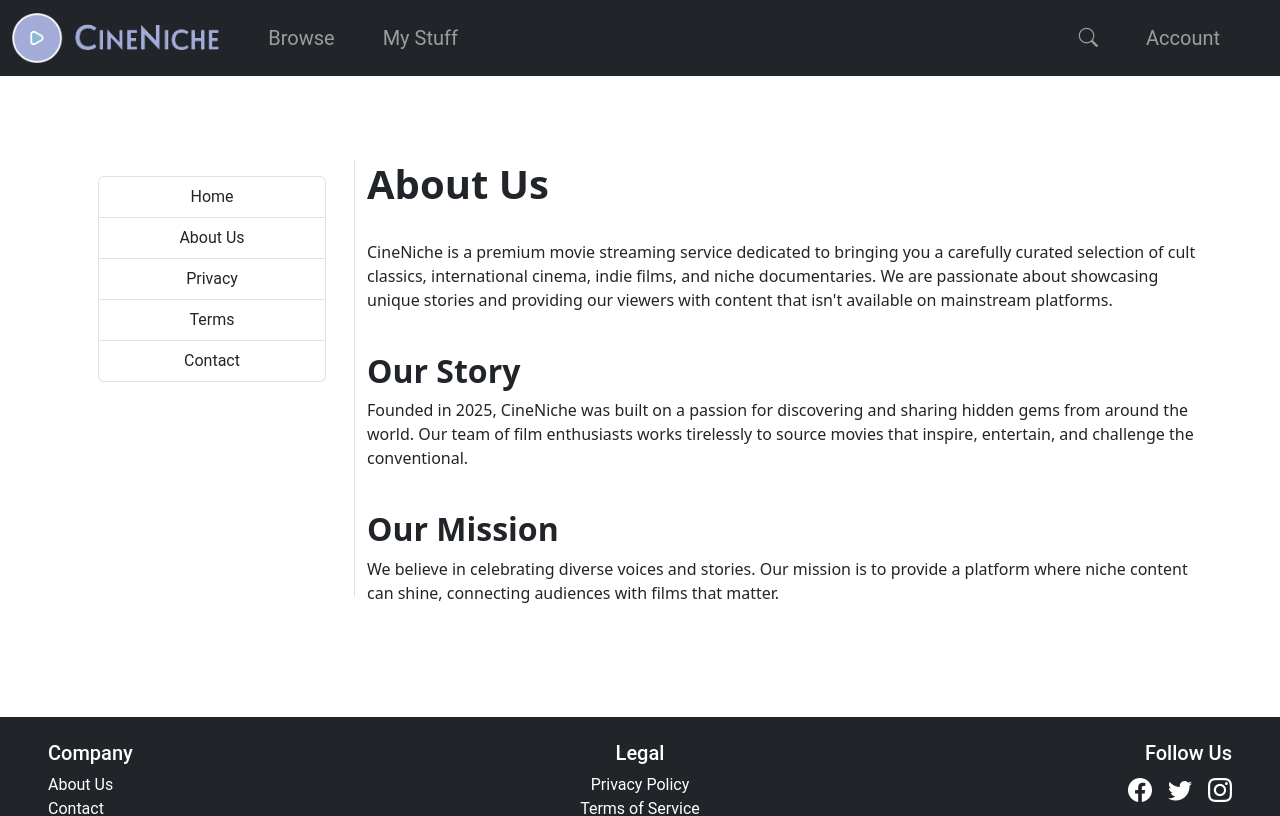
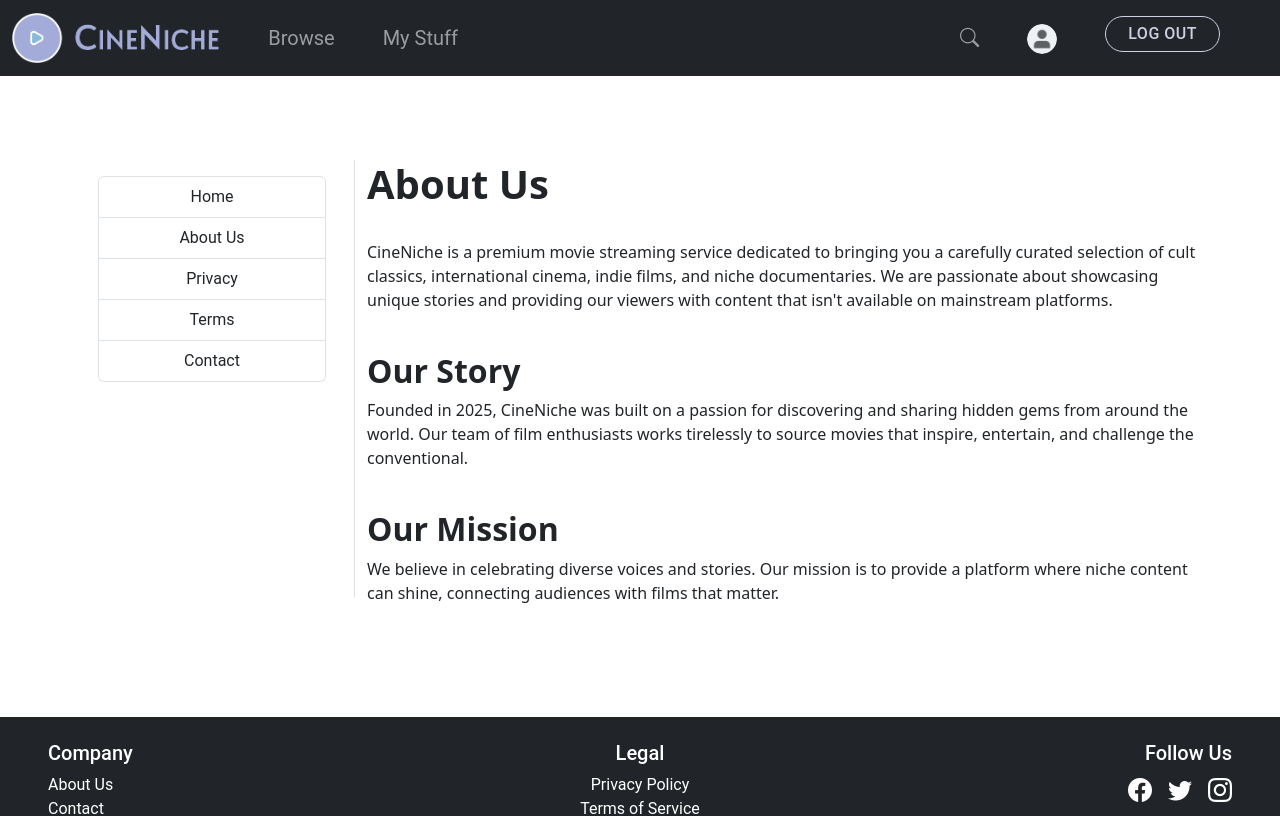
Before and after one commit to olsen20/INTEXII, a React (Vite) app in the folder frontend/: page /about in a window 1280 px wide. Shown: the top 816 px of the page. Built offline with nearby package versions, Linux system fonts and the light colour scheme.

Commit message:
logout functionality and profile icon

```diff
--- a/frontend/src/components/Header.tsx
+++ b/frontend/src/components/Header.tsx
@@ -1,11 +1,14 @@
 import React, { useState, useEffect, useRef } from "react";
-import { Link } from "react-router-dom";
+import { Link, useNavigate } from "react-router-dom";
 import "../styles/Header.css"; // Import custom CSS for slide-up/slide-down animations
-import fullLogo2 from "../assets/fullLogo2.png"; // Import your logo image
+import fullLogo2 from "../assets/fullLogo2.png"; // Logo image
+import profileIcon from "../assets/profileIcon.png"; // Profile icon image
+import Logout from "../components/Logout"; // Import the Logout component
 
 const Header: React.FC = () => {
   const [showHeader, setShowHeader] = useState<boolean>(true);
   const lastScrollY = useRef<number>(window.pageYOffset);
+  const navigate = useNavigate();
 
   const controlHeader = () => {
     const currentScrollY = window.pageYOffset;
@@ -25,8 +28,11 @@ const Header: React.FC = () => {
   }, []);
 
   return (
+    <>
       <nav
-      className={`navbar fixed-top navbar-dark bg-dark fs-5 ${showHeader ? "slide-down" : "slide-up"}`}
+        className={`navbar fixed-top navbar-dark bg-dark fs-5 ${
+          showHeader ? "slide-down" : "slide-up"
+        }`}
       >
         <div className="container-fluid d-flex justify-content-between align-items-center">
           {/* Left Section: Logo + "Browse" + "My Stuff" */}
@@ -54,25 +60,37 @@ const Header: React.FC = () => {
             </ul>
           </div>
 
-        {/* Right Section: Search + Account */}
+          {/* Right Section: Search + Profile Icon + Log Out */}
           <div className="d-flex align-items-center">
             <ul className="navbar-nav d-flex flex-row">
               <li className="nav-item me-5">
-              {/* Toggling Search Icon */}
                 <Link className="nav-link" to="/search">
-                <i className="bi bi-search" style={{ fontSize: "1.2rem" }}></i>
+                  <i
+                    className="bi bi-search"
+                    style={{ fontSize: "1.2rem" }}
+                  ></i>
                 </Link>
               </li>
               <li className="nav-item me-5">
-              {/* Account Link with left margin */}
                 <Link className="nav-link" to="/account">
-                Account
+                  <img
+                    src={profileIcon}
+                    alt="Profile"
+                    style={{ height: "30px", borderRadius: "50%" }}
+                  />
                 </Link>
+              </li>
+              <li className="nav-item me-5">
+                {/* Use Logout component with a button inside */}
+                <Logout>
+                  <button className="btn logout-button">Log Out</button>
+                </Logout>
               </li>
             </ul>
           </div>
         </div>
       </nav>
+    </>
   );
 };
 
--- a/frontend/src/components/Logout.tsx
+++ b/frontend/src/components/Logout.tsx
@@ -1,28 +1,44 @@
+import React, { useState } from 'react';
 import { useNavigate } from 'react-router-dom';
 import { logoutUser } from "../api/IdentityAPI";
+import "../styles/Header.css"; // Create this CSS file for overlay styling
 
 function Logout(props: { children: React.ReactNode }) {
   const navigate = useNavigate();
+  const [isLoggingOut, setIsLoggingOut] = useState(false);
 
   const handleLogout = async (e: React.MouseEvent<HTMLAnchorElement>) => {
     e.preventDefault();
-
+    // Show the overlay transition
+    setIsLoggingOut(true);
     try {
       const response = await logoutUser();
       if (response.ok) {
-      navigate("/login");
+        // Delay the navigation to allow the overlay to show
+        setTimeout(() => {
+          navigate("/");
+        }, 1000);
       } else {
         console.error("Logout failed:", response.status);
+        setIsLoggingOut(false);
       }
     } catch (error) {
       console.error("Logout error:", error);
+      setIsLoggingOut(false);
     }
   };
 
   return (
+    <>
       <a className="logout" href="#" onClick={handleLogout}>
         {props.children}
       </a>
+      {isLoggingOut && (
+        <div className="logout-overlay">
+          <div className="logout-message">Logging Out...</div>
+        </div>
+      )}
+    </>
   );
 }
 
--- a/frontend/src/styles/Footer.css
+++ b/frontend/src/styles/Footer.css
@@ -9,6 +9,7 @@
 
 .footer {
   font-family: "Roboto", "Helvetica Neue", "Helvetica", "Arial";
+  color: #cfcfe1 !important;
 }
 
 .footer a:hover {
--- a/frontend/src/styles/Header.css
+++ b/frontend/src/styles/Header.css
@@ -38,3 +38,58 @@
   box-shadow: 0 0 10px rgba(255, 255, 255, 0.2);
   text-decoration: none;
 }
+
+.logout-button {
+  color: #cfcfe1 !important;
+  border: 1.5px solid #cfcfe1 !important;
+  background-color: transparent !important;
+  padding: 5px 22px !important;
+  margin-top: 2px !important;
+  border-radius: 999px !important;
+  font-weight: 500 !important;
+  font-size: 1rem !important;
+  letter-spacing: 0.5px !important;
+  transition: all 0.25s ease !important;
+  text-transform: uppercase !important;
+  text-decoration: none;
+}
+
+.logout-button:hover,
+.logout-button:focus {
+  background-color:#9ca3c7 !important;
+  color: #1a1a1a;
+  box-shadow: 0 0 10px rgba(255, 255, 255, 0.2);
+  outline: none;
+}
+
+
+/* Styles for the logout transition overlay */
+.logout-overlay {
+  position: fixed;
+  top: 0;
+  left: 0;
+  height: 100vh;
+  width: 100vw;
+  background-color: rgba(0, 0, 0, 0.8); /* semi-transparent black */
+  z-index: 1000; /* above header and content */
+  display: flex;
+  justify-content: center;
+  align-items: center;
+  animation: fadeIn 0.3s ease-in-out;
+}
+
+.logout-message {
+  font-size: 2rem;
+  color: #fff;
+  text-align: center;
+}
+
+/* Simple fade-in animation */
+@keyframes fadeIn {
+  from {
+    opacity: 0;
+  }
+  to {
+    opacity: 1;
+  }
+}
```
Also changed, not shown: frontend/src/assets/profileIcon.png (added), frontend/src/pages/MyStuffPage.tsx (added). Lines whose indentation alone changed are shown as unchanged.
